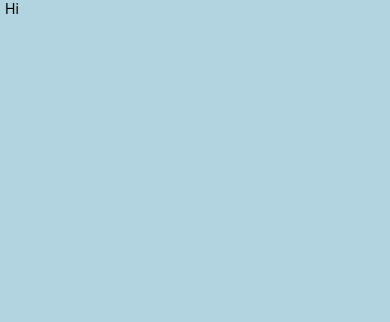
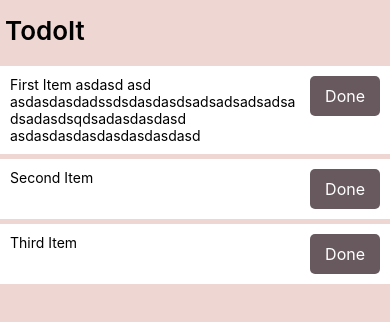
Before and after one commit to MultidimensionalLife/AwesomeTodo, a React Native app: screen / in a window 390 px wide. Shown: the top 322 px of the page. Built offline with nearby package versions, Linux system fonts and the light colour scheme.

Commit message:
feat: Add page wrapper and todo list

```diff
--- a/src/App.js
+++ b/src/App.js
@@ -1,12 +1,12 @@
 /**
  * @format
- * @flow strict-local
+ * @flow
  */
 
 import React from 'react';
 
-import TodoPage from './components/pages/Todo/Todo.page';
+import TodoPage from '@components/pages/Todo';
 
-const App: () => Node = () => <TodoPage />;
+const App = (): React$Node => <TodoPage />;
 
 export default App;
--- /dev/null
+++ b/src/components/atoms/Button/Button.atom.jsx
@@ -0,0 +1,42 @@
+/**
+ * @flow
+ */
+
+import React from 'react';
+
+import styled from 'styled-components/native';
+
+const StyledButtonContainer = styled.TouchableOpacity`
+  background-color: ${(props) =>
+    props.disabled ? 'rgba(12, 45, 72, 0.5)' : '#67595E'};
+  display: flex;
+  align-self: baseline;
+  padding: 10px 15px;
+  border-radius: 5px;
+`;
+
+const StyledButtonText = styled.Text`
+  color: white;
+  font-size: 16px;
+`;
+
+type ButtonPropTypes = {
+  text: string,
+  onPress: () => void,
+  disabled?: boolean,
+};
+
+const Button = ({
+  text,
+  onPress,
+  disabled = false,
+}: ButtonPropTypes): React$Node => (
+  <StyledButtonContainer
+    {...(disabled ? null : {onPress})}
+    activeOpacity={disabled ? 10 : 0.8}
+    disabled={disabled}>
+    <StyledButtonText>{text}</StyledButtonText>
+  </StyledButtonContainer>
+);
+
+export default Button;
--- /dev/null
+++ b/src/components/atoms/Button/index.js
@@ -0,0 +1,3 @@
+import Button from './Button.atom';
+
+export default Button;
--- a/src/components/pages/Todo/Todo.page.jsx
+++ b/src/components/pages/Todo/Todo.page.jsx
@@ -4,14 +4,74 @@
 
 import React from 'react';
 
-import {Text} from 'react-native';
-
 import Wrapper from '@templates/Wrapper.template';
 
+import Button from '@components/atoms/Button/Button.atom';
+
+import styled from 'styled-components/native';
+
+const DATA = [
+  {
+    id: 'bd7acbea-c1b1-46c2-aed5-3ad53abb28ba',
+    title:
+      'First Item asdasd asd asdasdasdadssdsdasdasdsadsadsadsadsadsadasdsqdsadasdasdasd asdasdasdasdasdasdasdasd',
+  },
+  {
+    id: '3ac68afc-c605-48d3-a4f8-fbd91aa97f63',
+    title: 'Second Item',
+  },
+  {
+    id: '58694a0f-3da1-471f-bd96-145571e29d72',
+    title: 'Third Item',
+  },
+];
+
+const StyledFlatList = styled.FlatList``;
+
+const StyledRowContainer = styled.View`
+  display: flex;
+  flex-direction: row;
+  padding: 10px;
+  background-color: white;
+`;
+
+const StyledRowLeftContainer = styled.View`
+  display: flex;
+  flex: 1;
+`;
+
+const StyledRowText = styled.Text`
+  font-size: 14px;
+`;
+
+const StyledSeparator = styled.View`
+  height: 5px;
+`;
+
+const StyledVerticalSeparator = styled.View`
+  width: 10px;
+`;
+
 const TodoPage = (): React$Node => {
+  const renderItem = ({item}) => (
+    <StyledRowContainer>
+      <StyledRowLeftContainer>
+        <StyledRowText>{item.title}</StyledRowText>
+      </StyledRowLeftContainer>
+      <StyledVerticalSeparator />
+      <Button text="Done" onPress={() => alert(1)} />
+    </StyledRowContainer>
+  );
+
   return (
     <Wrapper>
-        <Text>Hi</Text>
+      <StyledFlatList
+        data={DATA}
+        renderItem={renderItem}
+        keyExtractor={(item) => item.id}
+        ListHeaderComponent={StyledSeparator}
+        ItemSeparatorComponent={StyledSeparator}
+      />
     </Wrapper>
   );
 };
--- a/src/components/templates/Wrapper.template.jsx
+++ b/src/components/templates/Wrapper.template.jsx
@@ -13,19 +13,34 @@ type WrapperPropTypes = {children: React$Node};
 const StyledView = styled.View`
   display: flex;
   flex: 1;
-  padding: 0 5px;
 `;
 
 const StyledSafeAreaView = styled.SafeAreaView`
-  background-color: #b1d4e0;
+  background-color: #eed6d3;
   display: flex;
   flex: 1;
+`;
+
+const StyledHeader = styled.View`
+  padding: 15px 5px;
+  display: flex;
+  flex-direction: row;
+  justify-content: space-between;
+`;
+
+const StyledAppName = styled.Text`
+  font-size: 26px;
+  font-weight: 600;
+  color: #000;
 `;
 
 const Wrapper = ({children}: WrapperPropTypes): React$Node => {
   return (
     <StyledSafeAreaView>
       <StatusBar />
+      <StyledHeader>
+        <StyledAppName>TodoIt</StyledAppName>
+      </StyledHeader>
       <StyledView>{children}</StyledView>
     </StyledSafeAreaView>
   );
```
